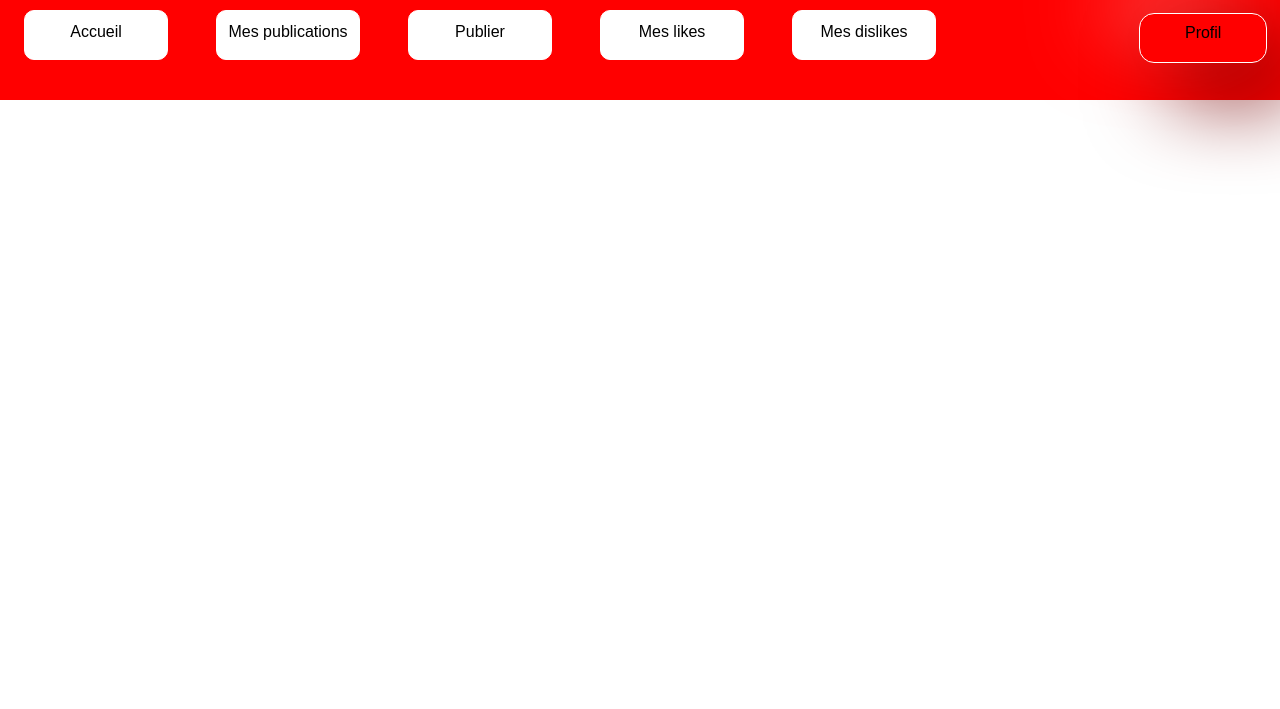
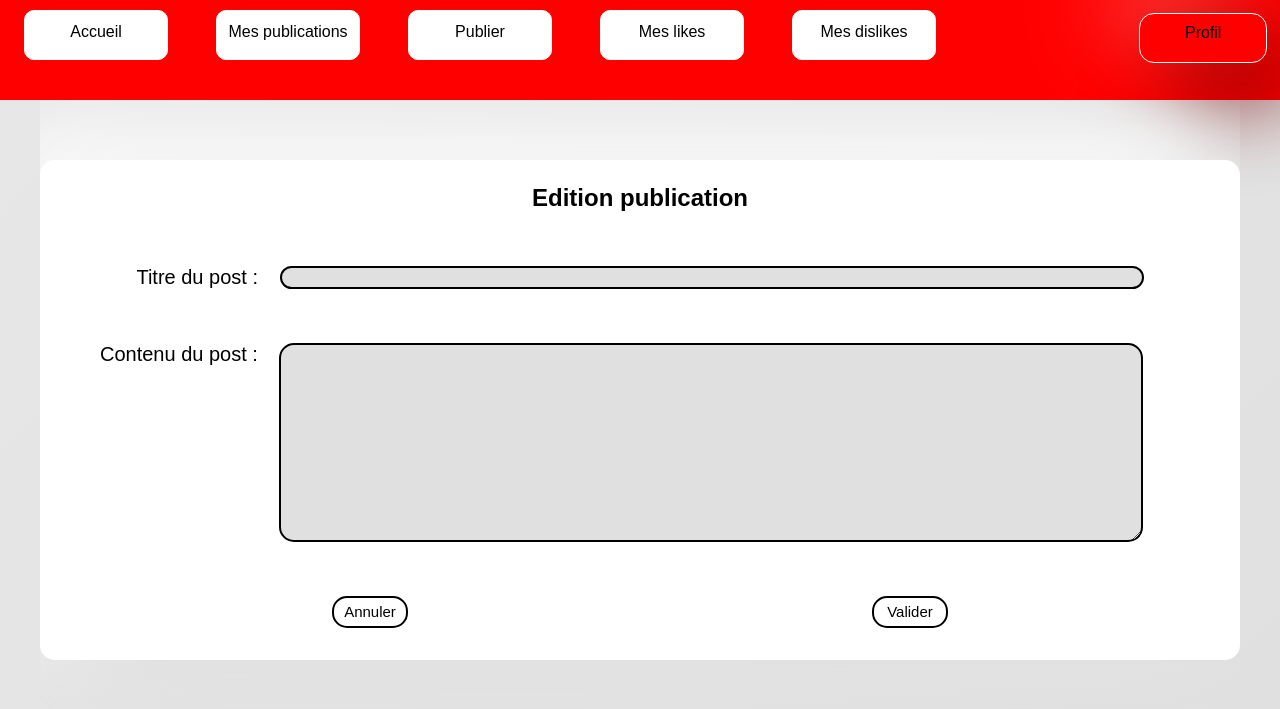
Before and after one commit to RiperPro03/Blog_API, a PHP site: page /projet/publier.php in a window 1280 px wide. Shown: the top 709 px of the page. Run offline with PHP 8.4, Linux system fonts and the light colour scheme.

Commit message:
update IHM publier

```diff
--- a/accueil.php
+++ b/accueil.php
@@ -1,3 +1,5 @@
+<?php require './Model/Article.php'?>
+
 <!DOCTYPE html>
 <html lang="fr">
 <head>
@@ -6,6 +8,7 @@
     <meta name="viewport" content="width=device-width, initial-scale=1.0">
     <link rel="stylesheet" href="./css/navbar.css">
     <link rel="stylesheet" href="./css/page.css">
+    <link rel="stylesheet" href="./css/cartePost.css">
     <title>Accueil</title>
 </head>
 <body>
--- a/css/page.css
+++ b/css/page.css
@@ -5,6 +5,9 @@
     font-family: 'Poppins', sans-serif;
 }
 
+body{
+    background: linear-gradient(130deg,#e7e7e7,#e0e0e0);
+}
 .Main-Content{
     padding-bottom: 50px;
     display: flex;
--- /dev/null
+++ b/css/publier.css
@@ -0,0 +1,83 @@
+.Main-Write-Box {
+    padding: 2% 5% 2% 5%;
+    margin-top: 5%;
+    width: 100%;
+    min-height: 500px;
+    border-radius: 15px;
+    background: #ffffff;
+    box-shadow:  32px 32px 84px #e0e0e0,
+                -32px -32px 84px #ffffff;
+}
+
+.Main-Write-Box h2{
+    text-align: center;
+    margin-bottom: 5%;
+}
+
+.Post-Field{
+    display: flex;
+    flex-direction: column;
+    width: 100%;
+    height: 80%;
+}
+
+.Post-Field label{
+    font-size:20px;
+    margin-right: 2%;
+}
+
+.Post-Field .Input{
+    border: solid 2px #000000;
+    background: #e0e0e0;
+    border-radius: 15px;
+}
+
+.Edit-Post-Title{
+    width: 100%;
+    display: inline-flex;
+    margin-bottom: 5%;
+    justify-content: center;
+}
+
+.Input-titre{
+    width: 80%;
+    padding: 0 2% 0 2%;
+}
+
+.Input-Content{
+    width: 80%;
+    height: 100%;
+    padding: 1% 2% 0 2%;
+
+}
+
+.Edit-Post-Content{
+    width: 100%;
+    height: 60%;
+    display: inline-flex;
+    margin-bottom: 5%;
+}
+
+.Edit-post-option{
+
+    display: inline-flex;
+    justify-content: space-around;
+}
+.Edit-post-option-button{
+    display: inline-flex;
+    width: 7%;
+    justify-content: center;
+    padding: 0.5%;
+    font-size: 15px;
+    border-radius: 15px;
+    background: #ffffff;
+    border: solid 2px #000000;
+}
+
+.Valider:hover{
+    background: #29e166;
+}
+
+.Annuler:hover{
+    background: #ff0000;
+}
--- a/publier.php
+++ b/publier.php
@@ -6,6 +6,7 @@
     <meta name="viewport" content="width=device-width, initial-scale=1.0">
     <link rel="stylesheet" href="./css/navbar.css">
     <link rel="stylesheet" href="./css/page.css">
+    <link rel="stylesheet" href="./css/publier.css">
     <title>Publier</title>
 </head>
 <body>
@@ -13,6 +14,23 @@
     require './include/navBar.php'
     ?>
     <div class="Main-Content">
+        <div class="Main-Write-Box">
+            <h2>Edition publication</h2>
+            <form action="" class="Post-Field">
+                <div class="Edit-Post-Title">
+                    <label for="titre">Titre du post :</label>
+                    <input type="text" id="titre" class="Input Input-titre">
+                </div>
+                <div class="Edit-Post-Content">
+                    <label for="Content">Contenu du post :</label>
+                    <textarea type="text" id="content" class="Input Input-Content"></textarea>
+                </div>
+                <div class="Edit-post-option">
+                    <a class="Edit-post-option-button Annuler"> Annuler</a>
+                    <input type="submit" class="Edit-post-option-button Valider" value="Valider">
+                </div>
+            </form>
+        </div>
     </div>
 </body>
 </html>
```
